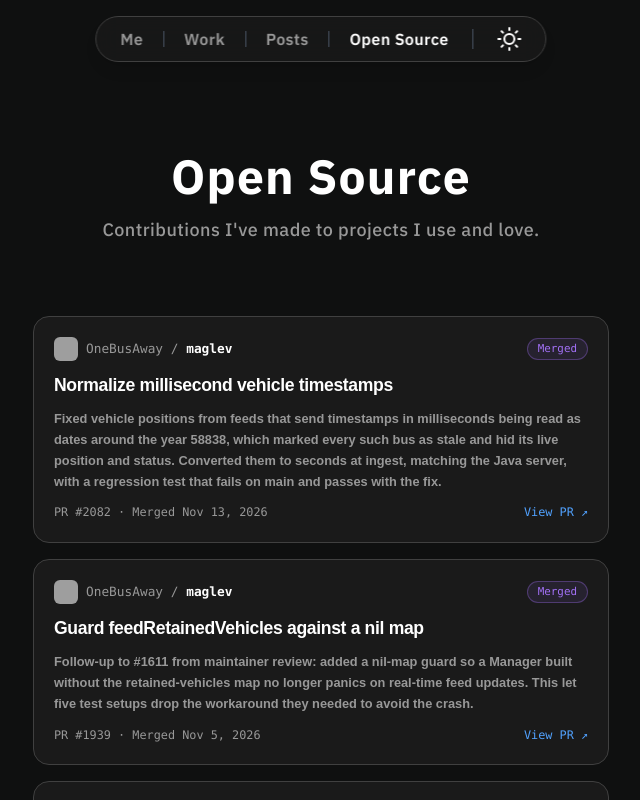
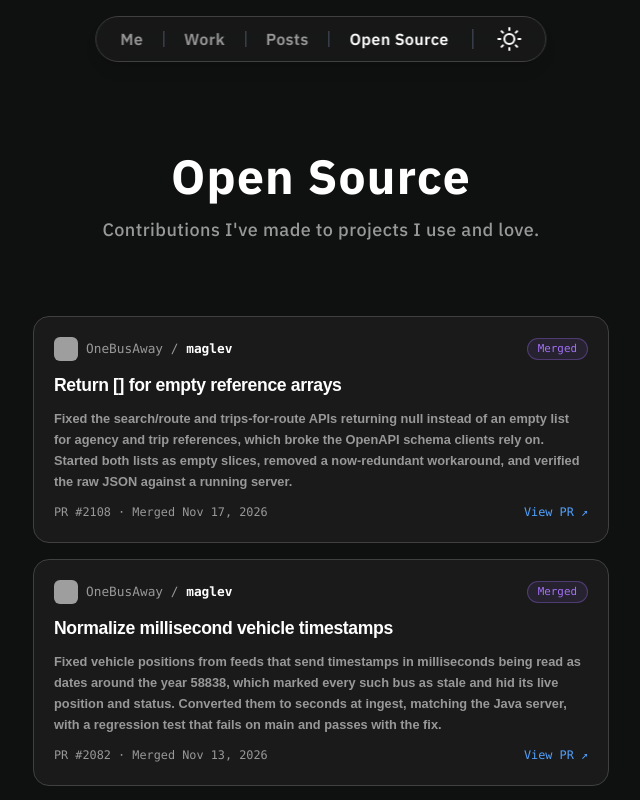
Before and after one commit to TheCodeHeist-Coder/IamRaj, a React (Vite) app in the folder ui/: page /open-source in a window 1280 px wide. Shown: the top 800 px of the page, without its empty margins (319-959 px from the left). Built offline with nearby package versions, Linux system fonts and the light colour scheme; grey boxes are pictures that could not be loaded; a web font is replaced by a local one.

Commit message:
11th pr merged in maglev

```diff
--- a/ui/src/data/openSource.ts
+++ b/ui/src/data/openSource.ts
@@ -120,6 +120,16 @@ export const contributions: Contribution[] = [
     status: "Merged",
     mergedOn: "Nov 13, 2026",
   },
+  {
+    title: "Return [] for empty reference arrays",
+    description:
+      "Fixed the search/route and trips-for-route APIs returning null instead of an empty list for agency and trip references, which broke the OpenAPI schema clients rely on. Started both lists as empty slices, removed a now-redundant workaround, and verified the raw JSON against a running server.",
+    org: "OneBusAway",
+    project: "maglev",
+    prLink: "https://github.com/OneBusAway/maglev/pull/2108",
+    status: "Merged",
+    mergedOn: "Nov 17, 2026",
+  },
 ]
 
 // Orgs / projects you're aiming to contribute to next
```
